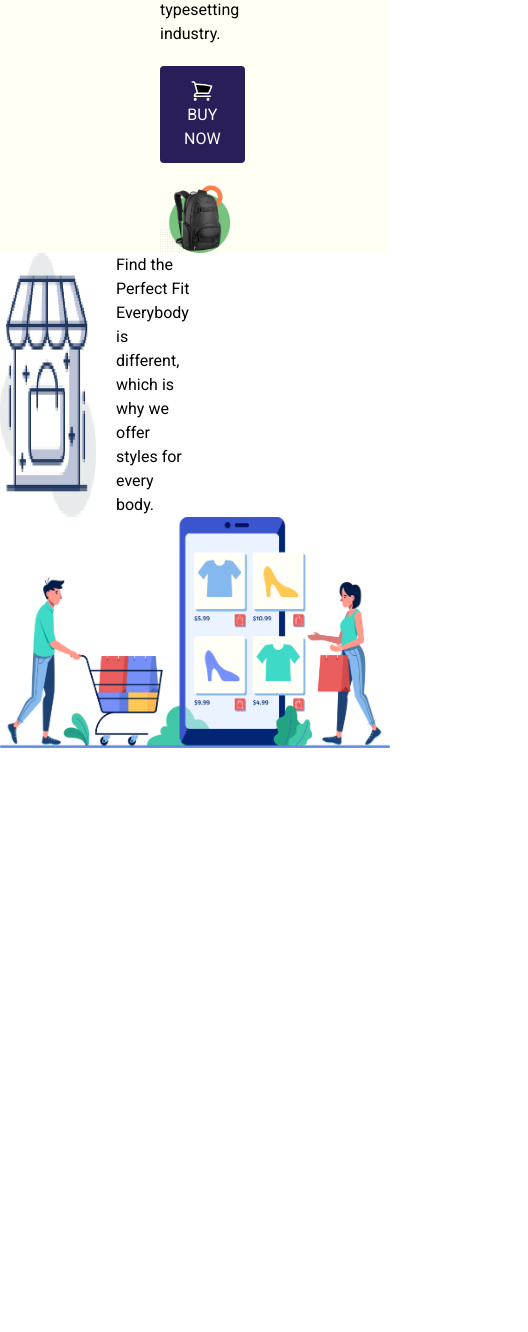
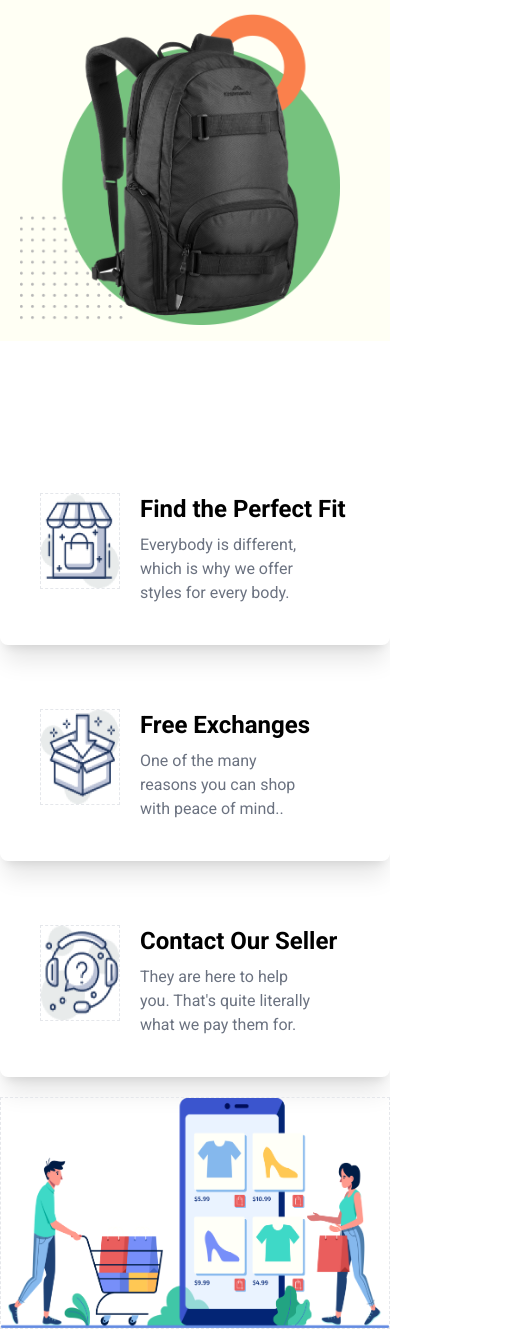
Before and after one commit to anaybhadury/penguin-fashion-tailwind, a plain HTML site: page index.html in a window 390 px wide. Shown: the part 489-1821 px from the top of the page, 528 px wide, since content can reach past the window. Before the commit the page ends 1237 px from the top, so only its background shows below. Drawn offline with nearby package versions, Linux system fonts and the light colour scheme.

Commit message:
added perfect fit section and responsive also

```diff
--- a/index.html
+++ b/index.html
@@ -14,18 +14,19 @@
         href="https://fonts.googleapis.com/css2?family=Bebas+Neue&family=Roboto:ital,wght@0,100;0,300;0,400;0,500;0,700;0,900;1,100;1,300;1,400;1,500;1,700;1,900&display=swap"
         rel="stylesheet">
     <style>
-        .font-roboto{
+        .font-roboto {
             font-family: "Roboto", sans-serif;
         }
-        .font-bebas-neue{
+
+        .font-bebas-neue {
             font-family: "Bebas Neue", sans-serif;
         }
     </style>
 </head>
 
 <body class="font-roboto ">
-    <header class="bg-[#FFFFF4] px-40">
-        <nav class="md:flex md:justify-between md:items-center px-3 py-10">
+    <header class="bg-[#FFFFF4] py-4">
+        <nav class="container mx-auto md:flex md:justify-between md:items-center px-5 py-10">
             <div>
                 <img class="w-2/4" src="./Logo, Icon/Logo.png" alt="">
             </div>
@@ -39,32 +40,62 @@
             </div>
         </nav>
 
-        <div class="md:flex md:justify-between md:items-center  ">
+        <section class="container mx-auto md:flex md:justify-between md:items-center px-5">
             <div>
-                <h1 class="text-7xl font-bold uppercase mb-5"><span class="text-[#363958]">BackPack</span> <br><span class="text-[#76C27E]">Moon</span></h1>
+                <h1 class="text-7xl font-bold uppercase mb-5"><span class="text-[#363958]">BackPack</span> <br><span
+                        class="text-[#76C27E]">Moon</span></h1>
                 <p class="mb-5">Lorem Ipsum is simply dummy text of the printing <br>and typesetting industry.</p>
-                <button class=" mb-5 px-6 py-3 text-white rounded bg-[#2A1E59]"><svg xmlns="http://www.w3.org/2000/svg" fill="" viewBox="0 0 24 24" stroke-width="1.5" stroke="currentColor" class="size-6 inline">
-                    <path stroke-linecap="round" stroke-linejoin="round" d="M2.25 3h1.386c.51 0 .955.343 1.087.835l.383 1.437M7.5 14.25a3 3 0 0 0-3 3h15.75m-12.75-3h11.218c1.121-2.3 2.1-4.684 2.924-7.138a60.114 60.114 0 0 0-16.536-1.84M7.5 14.25 5.106 5.272M6 20.25a.75.75 0 1 1-1.5 0 .75.75 0 0 1 1.5 0Zm12.75 0a.75.75 0 1 1-1.5 0 .75.75 0 0 1 1.5 0Z" />
-                  </svg> BUY NOW</button>
+                <button class=" mb-5 px-6 py-3 text-white rounded bg-[#2A1E59]"><svg xmlns="http://www.w3.org/2000/svg"
+                        fill="" viewBox="0 0 24 24" stroke-width="1.5" stroke="currentColor" class="size-6 inline">
+                        <path stroke-linecap="round" stroke-linejoin="round"
+                            d="M2.25 3h1.386c.51 0 .955.343 1.087.835l.383 1.437M7.5 14.25a3 3 0 0 0-3 3h15.75m-12.75-3h11.218c1.121-2.3 2.1-4.684 2.924-7.138a60.114 60.114 0 0 0-16.536-1.84M7.5 14.25 5.106 5.272M6 20.25a.75.75 0 1 1-1.5 0 .75.75 0 0 1 1.5 0Zm12.75 0a.75.75 0 1 1-1.5 0 .75.75 0 0 1 1.5 0Z" />
+                    </svg> BUY NOW</button>
             </div>
             <div>
                 <img class="w-80" src="./Photos/photo-main.png" alt="">
             </div>
-        </div>
+        </section>
     </header>
+
     <main>
-        <div class="md:flex md:justify-between md:items-center">
-            <div class="flex w-6/12">
-                <img class="w-24 mr-5" src="./Logo, Icon/image 12.png" alt="">
-                <div>
-                    <p>Find the Perfect Fit</p>
-                <p>Everybody is different, which is why we offer styles for every body.</p>
+        <section class="container mx-auto mt-28 mb-28">
+            <div class="flex flex-col justify-between lg:flex-row lg:w-full lg:items-center md:px-5">
+                <div class=" flex flex-col gap-6">
+
+                    <div class="flex gap-5 shadow-xl rounded-lg py-10 px-10">
+                        <img class="border border-dashed h-24 w-20" src="./Logo, Icon/image 12.png" alt="">
+                        <div class="flex flex-col justify-center space-y-2">
+                            <h1 class="text-2xl font-bold">Find the Perfect Fit</h1>
+                            <p class="w-5/6 text-gray-500">Everybody is different, which is why we
+                                offer styles for every body.</p>
+                        </div>
+                    </div>
+
+                    <div class="flex gap-5 shadow-xl rounded-lg py-10 px-10">
+                        <img class="border border-dashed h-24 w-20" src="./Logo, Icon/image 13.png" alt="">
+                        <div class="flex flex-col justify-center space-y-2">
+                            <h1 class="text-2xl font-bold">Free Exchanges</h1>
+                            <p class="w-5/6 text-gray-500">One of the many reasons you can shop
+                                with peace of mind..</p>
+                        </div>
+                    </div>
+
+                    <div class="flex gap-5 shadow-xl rounded-lg py-10 px-10">
+                        <img class="border border-dashed h-24 w-20" src="./Logo, Icon/image 14.png" alt="">
+                        <div class="flex flex-col justify-center space-y-2">
+                            <h1 class="text-2xl font-bold">Contact Our Seller</h1>
+                            <p class="w-5/6 text-gray-500">They are here to help you. That's quite
+                                literally what we pay them for.</p>
+                        </div>
+                    </div>
+
                 </div>
+                <div class="lg:w-1/2 w-full mt-5">
+                    <img class="border border-dashed w-full" src="./Logo, Icon/XMLID 1.png" alt="">
+                </div>
+
             </div>
-            <div>
-                <img src="./Logo, Icon/XMLID 1.png" alt="">
-            </div>
-        </div>
+        </section>
     </main>
     <footer>
 
--- a/tailwind.config.js
+++ b/tailwind.config.js
@@ -2,7 +2,11 @@
 module.exports = {
     content: ["./src/**/*.{html,js}"],
     theme: {
-      extend: {},
+      extend: {
+        colors: {
+          'rgb': "box-shadow: rgba(99, 99, 99, 0.2) 0px 2px 8px 0px;"
+        }
+      },
     },
     plugins: [],
   }
```
